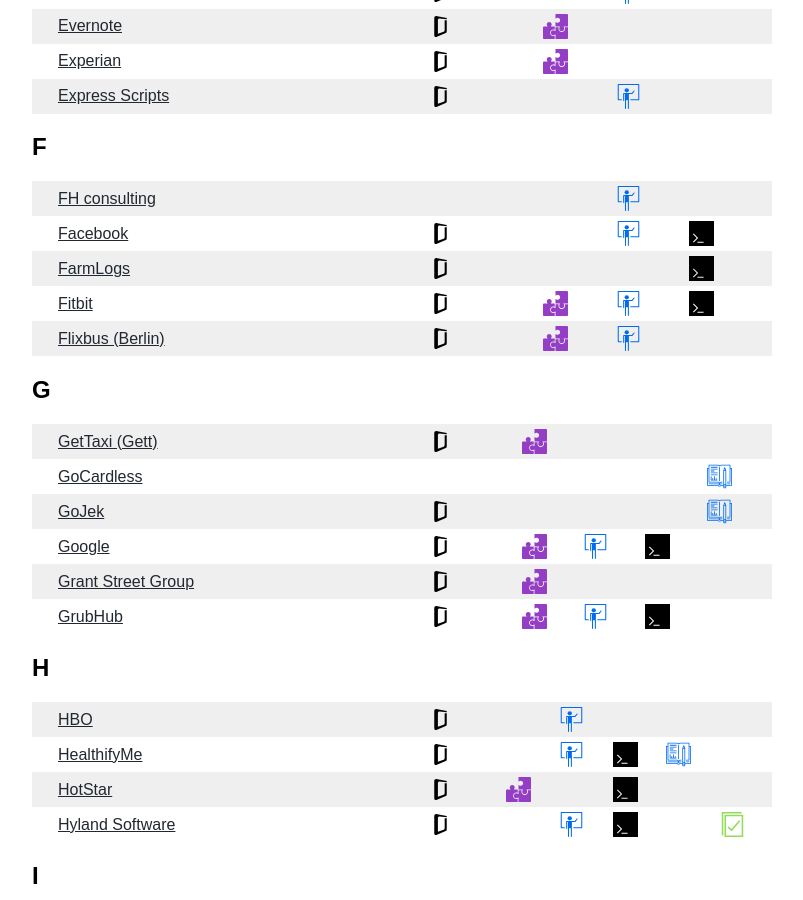
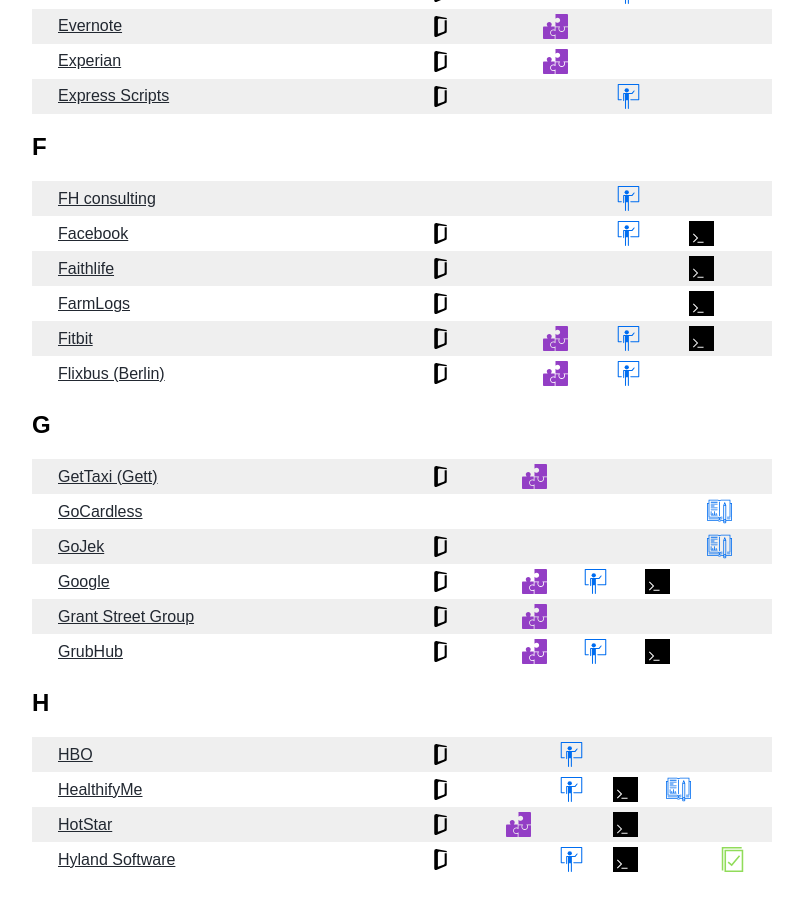
Before and after one commit to cheesesashimi/theywhiteboardedme, a Jekyll site: the page built from pages/companies-that-whiteboard.md, in a window 1280 px wide and 900 px high, scrolled down 1847 px. Shown: the whole window, without its empty margins (238-1041 px from the left). Built offline with Jekyll 4.4.1, drawn with Linux system fonts in a browser that asks for light colours.

Commit message:
add Faithlife

```diff
--- a/_data/companies_that_whiteboard/f.yml
+++ b/_data/companies_that_whiteboard/f.yml
@@ -11,6 +11,12 @@
   glassdoor: https://www.glassdoor.com/Interview/Facebook-Interview-Questions-E40772.htm
   interview_types:
   - whiteboarding
+  - live_coding
+
+- name: Faithlife
+  url: https://faithlife.com/
+  glassdoor: https://www.glassdoor.com/Overview/Working-at-Faithlife-EI_IE888280.11,20.htm
+  interview_types:
   - live_coding
 
 - name: FarmLogs
```
